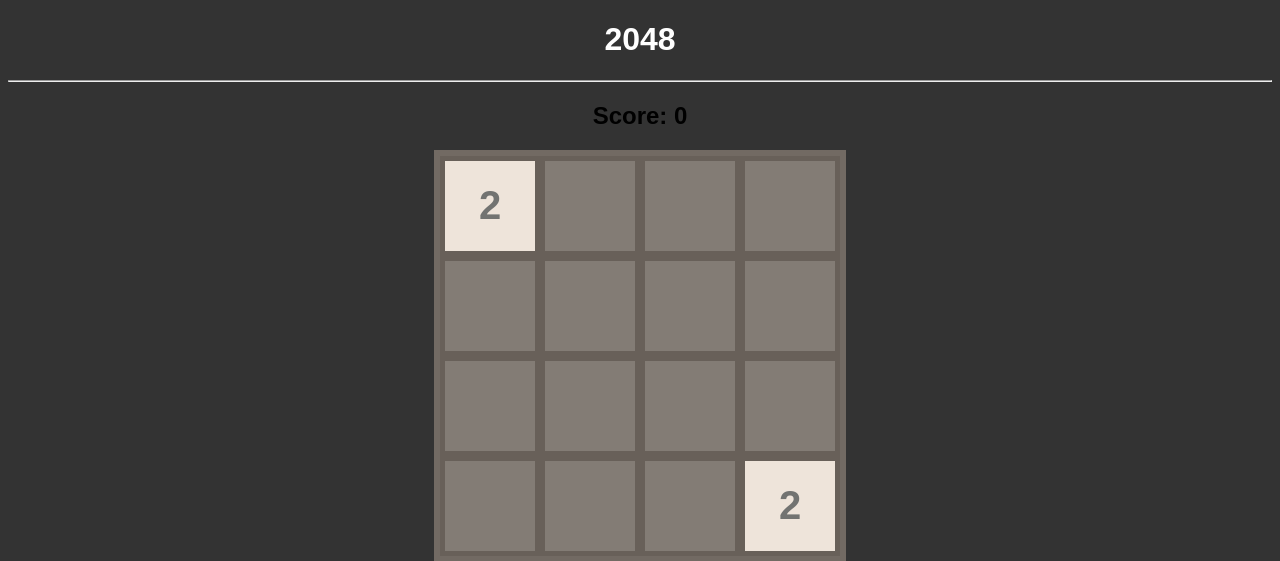
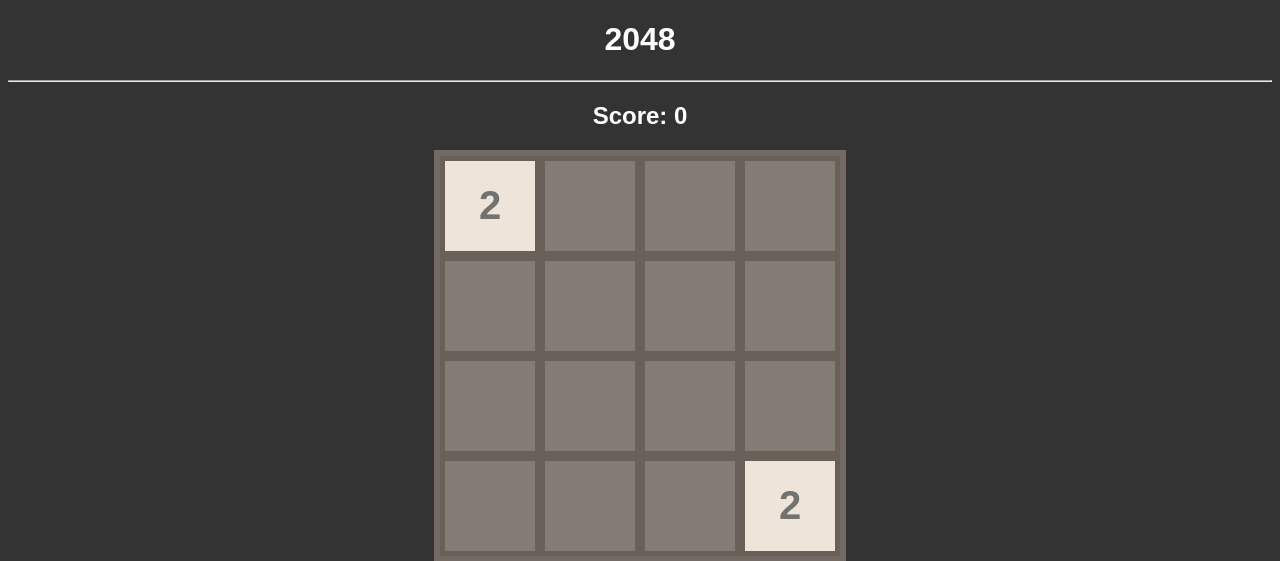
Before and after one commit to A56-A5/budget, a PHP site: page /2048.html in a window 1280 px wide. Shown: the top 561 px of the page. Run offline with PHP 8.4, Linux system fonts and the light colour scheme.

Commit message:
Update 2048.css

```diff
--- a/2048.css
+++ b/2048.css
@@ -5,6 +5,9 @@ body {
 }
 
 h1 {
+    color:white;
+}
+h2 {
     color:white;
 }
 
```
